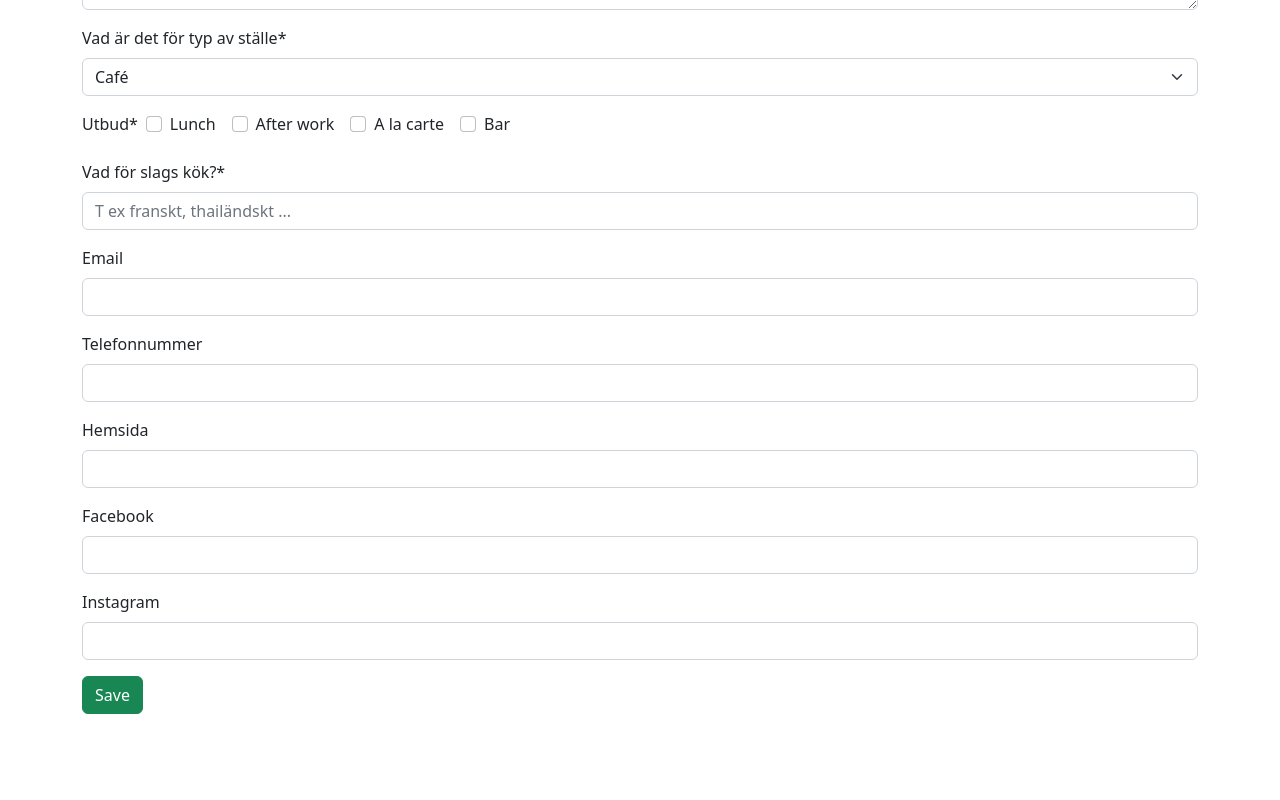
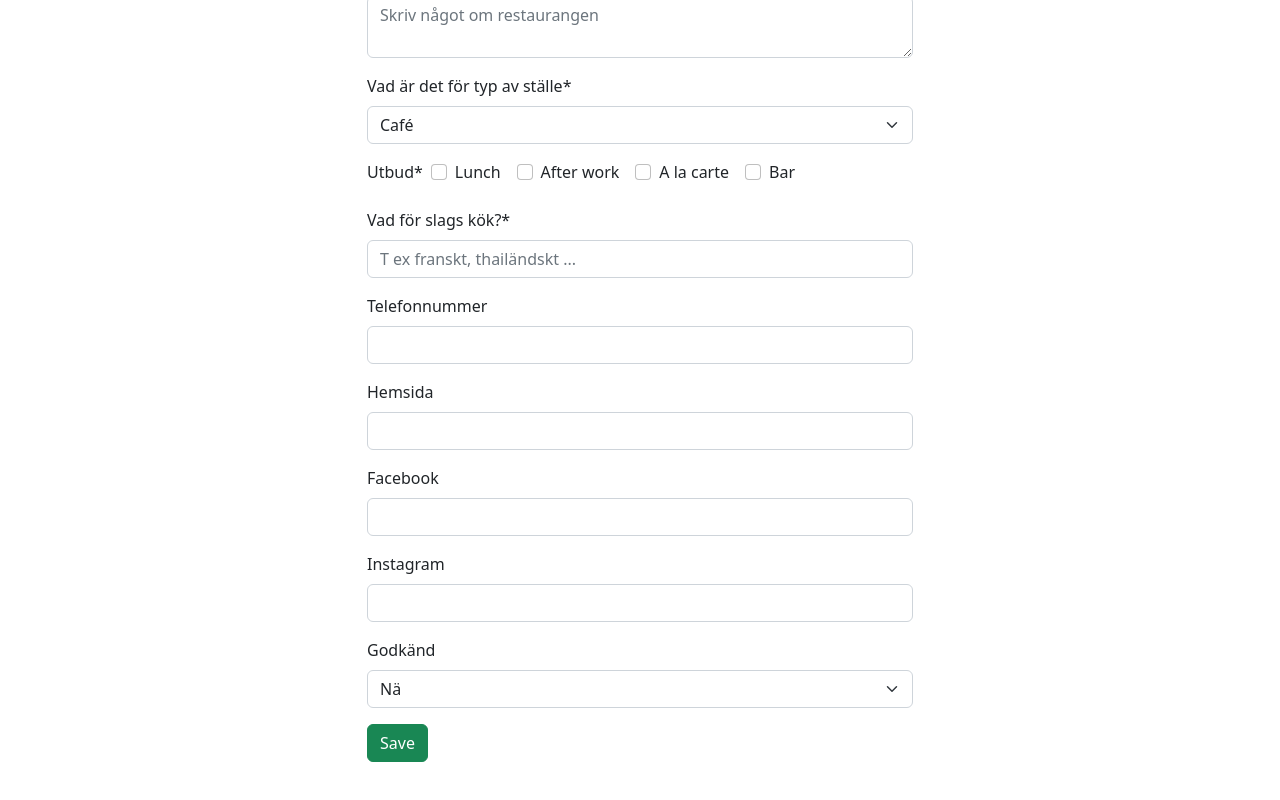
Before and after one commit to 50773sa/Food-Map, a React (Vite) app: page /restaurants/1 in a window 1280 px wide. Shown: the part 478-1278 px from the top of the page. Before the commit the page ends 1192 px from the top, so only its background shows below. Built offline with nearby package versions, Linux system fonts and the light colour scheme; no server answers; the database is empty; sample sign-in values are in the browser's storage.

Commit message:
Temporary commit because of git

```diff
--- a/src/components/EditRestaurantForm.jsx
+++ b/src/components/EditRestaurantForm.jsx
@@ -1,32 +1,35 @@
-import { useState } from 'react'
+// import { useState } from 'react'
 import { useParams } from 'react-router-dom'
 import { Form, Button } from 'react-bootstrap'
 import { useForm } from 'react-hook-form'
 import { doc, updateDoc } from 'firebase/firestore'
 import { db } from '../firebase'
-import useAddress from '../hooks/useAddress'
+import GoogleMapsAPI from '../services/GoogleMapsAPI'
 
-const EditRestaurantForm = ({ data }) => {
+const EditRestaurantForm = ({ restaurant }) => {
     const { id } = useParams()
-    const [street, setStreet] = useState(null)
-	const [city, setCity] = useState(null)
-    const { data: addressData } = useAddress(street, city)
-
-    const { register, reset, handleSubmit, formState: {errors}} = useForm()
-
-    console.log(data)
+    const { register, handleSubmit, formState: {errors}} = useForm()
 
     const onUpdateRestaurant = async (data) => {
 
-        setStreet(data.street)
-		setCity(data.city)
 
+        if (data.street && data.city) {
+            //get longitud and latitude from address
+			const res = await GoogleMapsAPI.getLatLng(data.street, data.city)
+
+			const lat = res.results[0].geometry.location.lat
+			const lng = res.results[0].geometry.location.lng
+
+            if (res) {
+                console.log(data)
+                //update firestore doc to store in the DB
                 await updateDoc(doc(db, 'restaurants', id), {
-            name: data.name,
+                    // name: data.name == "" ? restaurant.name : data.name ,
+                    name: data.name ? data.name : restaurant.name,
                     address: {
-				street: data.street,
-				postcode: data.postcode,
-				city: data.city,
+                        street: data.street ? data.street : restaurant.street  ,
+                        postcode: data.postcode ? data.postcode: restaurant.street,
+                        city: data.city ? data.city : restaurant.city,
                     },
                     restaurant_info: {
                         restaurantInfo: data.restaurantInfo,
@@ -42,71 +45,76 @@ const EditRestaurantForm = ({ data }) => {
                         instagram: data.instagram,
                     },
                     position: {
-				latitude: addressData.results[0].geometry.location.lat,
-				longitude: addressData.results[0].geometry.location.lng,
+						latitude: lat,
+						longitude: lng,
                     },
                     approved: false,
                 })
 
+		    } else {
+			    console.log('could not fetch the coordinates')
+		    }
+	    }
     }
 
     return (
-        <Form onSubmit={handleSubmit(onUpdateRestaurant)} noValidate>
+        <Form onSubmit={handleSubmit(onUpdateRestaurant)} noValidate className='my-5'>
 
             <Form.Group className="mb-3">
                 <Form.Label>Namn*</Form.Label>
                 <Form.Control
                     {...register("name", {
-                        required: "You must enter a name of the place",
+                        // required: "skriv för fan",
                         minLength: {
                             value: 2,
                             message: "That's too short be a name!"
                         }
                     })}
-                    defaultValue={data.name}
+                    defaultValue={restaurant.name}
                     type="text" placeholder="Namn på stället" />
                     {errors.name && <div className="invalid">{errors.name.message}</div>}
             </Form.Group>
 
             <Form.Group id="email" className="mb-3">
                 <Form.Label>Email</Form.Label>
-                <Form.Control {...register("email")} defaultValue={data.social} type="email" />
+                <Form.Control {...register("email")} defaultValue={restaurant.social?.email} type="email" />
             </Form.Group>
 
             <Form.Group className="mb-3">
                 <Form.Label>Adress*</Form.Label>
                 <Form.Control
                     {...register("street", {
-                        required: "You must enter a address so we can find the place",
                         minLength: {
                             value: 4,
                             message: "That's too short be an address!"
                         }
                     })}
-                    defaultValue={data.street}
+                    defaultValue={restaurant.address?.street}
                     type="text" placeholder="Adress" />
                     {errors.street && <div className="invalid">{errors.street.message}</div>}
 
                 <Form.Control
                     {...register("postcode", {
-                        required: "You must enter a postcode",
+                        // required: "You must enter a postcode",
                         minLength: {
                             value: 5,
                             message: "That's too short be an address!"
                         }
                     })}
+                    defaultValue={restaurant.address?.postcode}
                     type="number" placeholder="Postnummer" />
                     {errors.postcode && <div className="invalid">{errors.postcode.message}</div>}
 
 
                 <Form.Control
                     {...register("city", {
-                        required: "You must enter a city",
+                        // required: "You must enter a city",
                         minLength: {
                             value: 2,
                             message: "That's not a city!"
                         }
                     })}
+                    defaultValue={restaurant.address?.city}
                     type="text" placeholder="Stad" />
                     {errors.city && <div className="invalid">{errors.city.message}</div>}
 
@@ -116,13 +124,14 @@ const EditRestaurantForm = ({ data }) => {
                 <Form.Label>Info om restaurangen*</Form.Label>
                 <Form.Control
                     {...register("restaurantInfo", {
-                        required: "Please write something about the place",
+                        // required: "Please write something about the place",
                         minLength: {
                             value: 2,
                             message: "We'd like some more information please..."
                         }
                     })}
-                    as="textarea" rows={2} type="text" placeholder="Skriv något om restaurangen" />
+                    as="textarea" rows={2} defaultValue={restaurant.restaurant_info?.restaurantInfo}
+                    type="text" placeholder="Skriv något om restaurangen" />
                 {errors.restaurantInfo && <div className="invalid">{errors.restaurantInfo.message}</div>}
 
             </Form.Group>
@@ -186,7 +195,7 @@ const EditRestaurantForm = ({ data }) => {
                 <Form.Label>Vad för slags kök?*</Form.Label>
                 <Form.Control
                     {...register("cuisine", {
-                        required: "Please write what kind of cuisine that is served here",
+                        // required: "Please write what kind of cuisine that is served here",
                         minLength: {
                             value: 2,
                             message: "We'd like some information about the cuisine please..."
@@ -194,11 +203,6 @@ const EditRestaurantForm = ({ data }) => {
                     })}
                     type="text" placeholder="T ex franskt, thailändskt ..." />
                 {errors.cuisine && <div className="invalid">{errors.cuisine.message}</div>}
-            </Form.Group>
-
-            <Form.Group id="email" className="mb-3">
-                <Form.Label>Email</Form.Label>
-                <Form.Control {...register("email")} type="email" />
             </Form.Group>
 
             <Form.Group id="phone" className="mb-3">
@@ -221,6 +225,16 @@ const EditRestaurantForm = ({ data }) => {
                 <Form.Control {...register("instagram")} type="text" />
             </Form.Group>
 
+            <Form.Group className="mb-3">
+                <Form.Label>Godkänd</Form.Label>
+                <Form.Select {...register("approved")}>
+                    <option>Nä</option>
+                    <option>Ja</option>
+                </Form.Select>
+                {errors.restaurantType && <div className="invalid">{errors.restaurantType.message}</div>}
+
+            </Form.Group>
+
             <Button variant="success" type="submit">Save</Button>
         </Form>
     )
--- a/src/pages/RestaurantPage.jsx
+++ b/src/pages/RestaurantPage.jsx
@@ -1,23 +1,29 @@
 import { useParams } from 'react-router-dom'
-import { Container } from 'react-bootstrap'
+import { Container, Row, Col } from 'react-bootstrap'
 import useStreamDokument from '../hooks/useStreamDokument'
 import LoadingSpinner from '../components/LoadingSpinner'
 import EditRestaurantForm from '../components/EditRestaurantForm'
 
 const RestaurantsPage = () => {
     const { id } = useParams()
-	const {data, isLoading} = useStreamDokument('restaurants', id)
+	const {data: restaurant , isLoading} = useStreamDokument('restaurants', id)
 
-    console.log(data)
+    console.log(restaurant)
 
 	return (
 		<Container>
 
-			{isLoading && <LoadingSpinner />}
+            <Row>
+                <Col md={6} className="m-auto">
 
-            {!isLoading && data && (
-                <EditRestaurantForm data={data} />
-            )}
+			        {isLoading && <LoadingSpinner />}
+
+                    {!isLoading && restaurant && (
+                        <EditRestaurantForm restaurant={restaurant} />
+                    )}
+
+                </Col>
+            </Row>
 
 		</Container>
 	)
```
Lines whose indentation alone changed are shown as unchanged.
